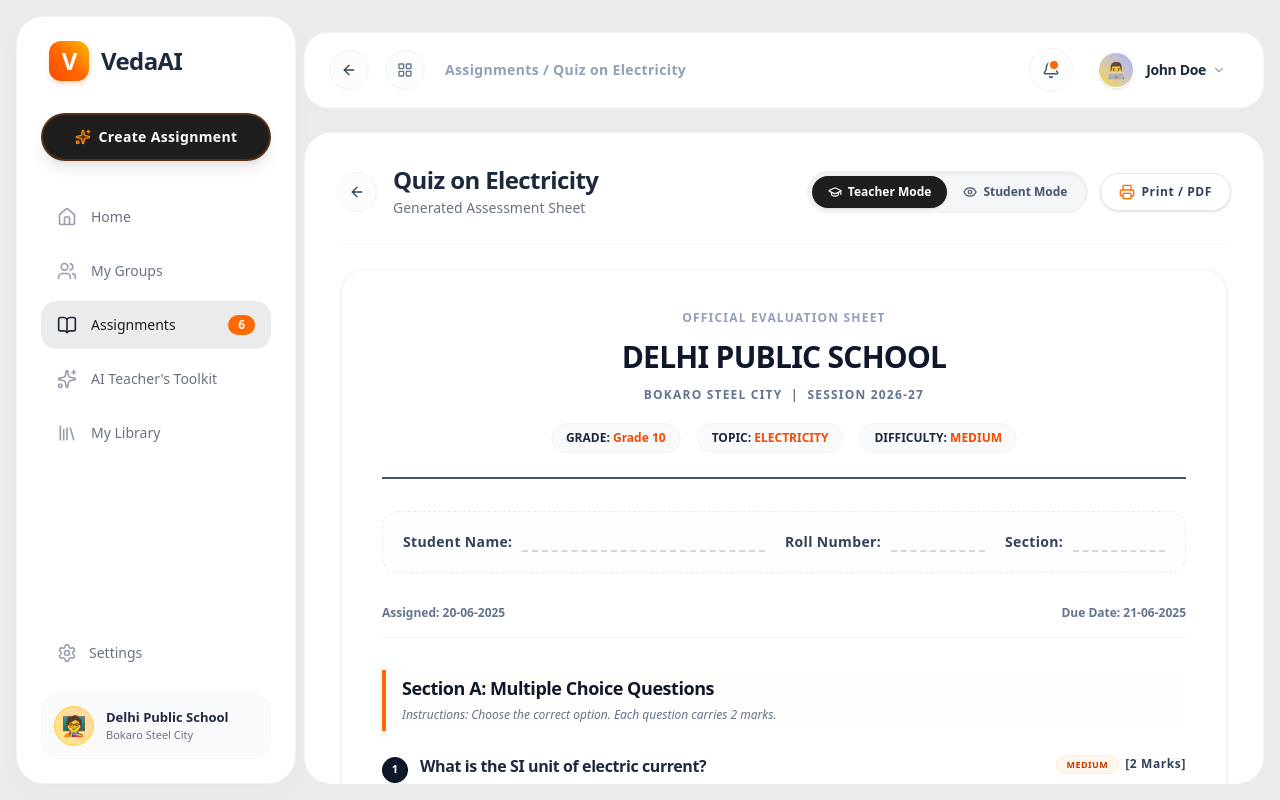
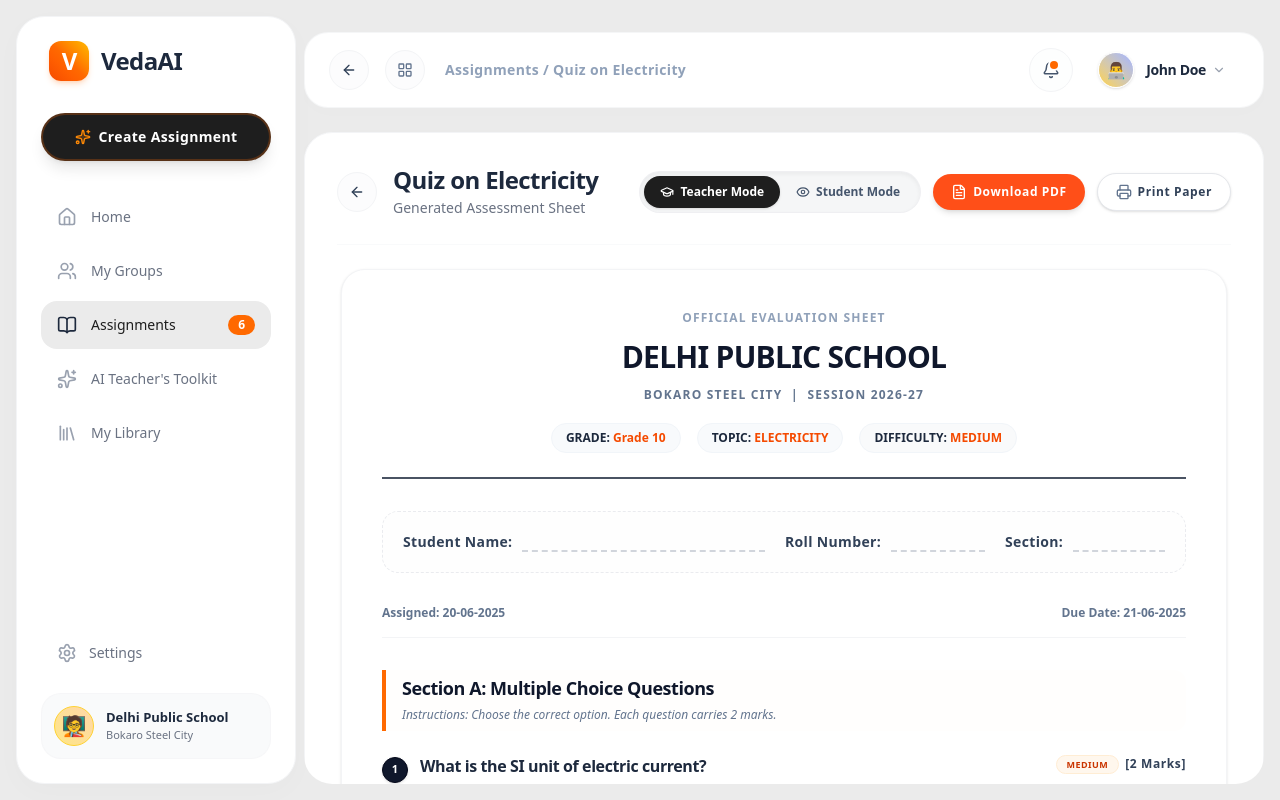
Before and after one commit to sudeepkulal/vedaai-assessment-creator, a Next.js app in the folder frontend/: page /assignments/1 in a window 1280 px wide. Built offline with nearby package versions, Linux system fonts and the light colour scheme; no server answers.

Commit message:
Added PDF download option

```diff
--- a/frontend/package.json
+++ b/frontend/package.json
@@ -11,6 +11,8 @@
   "dependencies": {
     "@hookform/resolvers": "^5.4.0",
     "@reduxjs/toolkit": "^2.12.0",
+    "html2canvas": "^1.4.1",
+    "jspdf": "^4.2.1",
     "lucide-react": "^1.16.0",
     "next": "16.2.6",
     "react": "19.2.4",
--- a/frontend/src/app/assignments/[id]/page.tsx
+++ b/frontend/src/app/assignments/[id]/page.tsx
@@ -6,13 +6,9 @@ import { useAppSelector } from '@/hooks/redux';
 import Header from '@/components/header';
 import {
   ArrowLeft,
-  Calendar,
   Printer,
   Eye,
   GraduationCap,
-  Check,
-  Award,
-  AlertCircle,
   FileText
 } from 'lucide-react';
 
@@ -28,6 +24,7 @@ export default function AssignmentDetailPage() {
 
   // Toggle state: 'teacher' (reveals answers and rubrics) vs 'student' (hides keys for student/print view)
   const [viewMode, setViewMode] = useState<'teacher' | 'student'>('teacher');
+  const [isDownloadingPDF, setIsDownloadingPDF] = useState(false);
 
   if (!assignment) {
     return (
@@ -86,6 +83,69 @@ export default function AssignmentDetailPage() {
 
   const handlePrint = () => {
     window.print();
+  };
+
+  const handleDownloadPDF = async () => {
+    setIsDownloadingPDF(true);
+    try {
+      // Dynamic imports to prevent SSR compiler issues in Next.js
+      const html2canvas = (await import('html2canvas')).default;
+      const jsPDF = (await import('jspdf')).jsPDF;
+
+      const element = document.getElementById('exam-paper-sheet');
+      if (!element) return;
+
+      // Save original styles temporarily
+      const originalBorderRadius = element.style.borderRadius;
+      const originalShadow = element.style.boxShadow;
+      const originalBorder = element.style.border;
+
+      // Force standardized sharp borders for PDF canvas capture
+      element.style.borderRadius = '0px';
+      element.style.boxShadow = 'none';
+      element.style.border = 'none';
+
+      // Capture at double scale for crystal clear, high-resolution text
+      const canvas = await html2canvas(element, {
+        scale: 2,
+        useCORS: true,
+        logging: false,
+        backgroundColor: '#ffffff',
+      });
+
+      // Restore original container styles for browser display
+      element.style.borderRadius = originalBorderRadius;
+      element.style.boxShadow = originalShadow;
+      element.style.border = originalBorder;
+
+      const imgData = canvas.toDataURL('image/png');
+      const pdf = new jsPDF('p', 'mm', 'a4');
+
+      const imgWidth = 210; // A4 width in mm
+      const pageHeight = 297; // A4 height in mm
+      const imgHeight = (canvas.height * imgWidth) / canvas.width;
+      let heightLeft = imgHeight;
+      let position = 0;
+
+      // Add Page 1
+      pdf.addImage(imgData, 'PNG', 0, position, imgWidth, imgHeight);
+      heightLeft -= pageHeight;
+
+      // Loop and split sections beautifully across new pages
+      while (heightLeft > 0) {
+        position = heightLeft - imgHeight;
+        pdf.addPage();
+        pdf.addImage(imgData, 'PNG', 0, position, imgWidth, imgHeight);
+        heightLeft -= pageHeight;
+      }
+
+      const filename = `${assignment.title.toLowerCase().replace(/[^a-z0-9]/g, '_')}_assessment.pdf`;
+      pdf.save(filename);
+    } catch (error) {
+      console.error('[PDF Generation Error]: Failed to create document:', error);
+    } finally {
+      setIsDownloadingPDF(false);
+    }
   };
 
   return (
@@ -193,13 +253,23 @@ export default function AssignmentDetailPage() {
               </button>
             </div>
 
+            {/* Export PDF Button */}
+            <button
+              onClick={handleDownloadPDF}
+              disabled={isDownloadingPDF}
+              className="px-4.5 py-2.5 rounded-full bg-[#FF4F18] hover:bg-orange-600 disabled:bg-orange-400 text-white text-xs font-bold tracking-wider flex items-center gap-1.5 shadow-md hover:shadow-lg transition-all cursor-pointer"
+            >
+              <FileText className="w-4 h-4" />
+              <span>Download PDF</span>
+            </button>
+
             {/* Print Action */}
             <button
               onClick={handlePrint}
               className="px-4.5 py-2.5 rounded-full border border-gray-200 hover:border-gray-300 bg-white hover:bg-gray-50 text-slate-700 text-xs font-bold tracking-wider flex items-center gap-1.5 shadow-sm transition-all cursor-pointer"
             >
-              <Printer className="w-4 h-4 text-orange-500" />
-              <span>Print / PDF</span>
+              <Printer className="w-4 h-4 text-slate-500" />
+              <span>Print Paper</span>
             </button>
           </div>
         </div>
@@ -230,8 +300,10 @@ export default function AssignmentDetailPage() {
             </div>
           ) : (
             /* Actual Printable Exam Page Paper */
-            <div className="bg-white border border-gray-100 shadow-sm rounded-3xl p-6 md:p-10 flex flex-col gap-8 max-w-4xl mx-auto w-full select-text print-paper-sheet">
-
+            <div
+              id="exam-paper-sheet"
+              className="bg-white border border-gray-100 shadow-sm rounded-3xl p-6 md:p-10 flex flex-col gap-8 max-w-4xl mx-auto w-full select-text print-paper-sheet"
+            >
               {/* Official Academic Paper Header */}
               <div className="flex flex-col items-center text-center pb-6 border-b-2 border-slate-800/80 gap-3 select-none print-header-divider">
                 <span className="text-xs font-black tracking-widest text-slate-400 uppercase">OFFICIAL EVALUATION SHEET</span>
@@ -418,6 +490,22 @@ export default function AssignmentDetailPage() {
         {/* Floating gradient fading overlay */}
         <div className="absolute bottom-0 left-0 right-0 h-12 bg-gradient-to-t from-white to-transparent pointer-events-none z-10 no-print"></div>
       </div>
+
+      {/* Floating Glassmorphic PDF Download Progress Loader */}
+      {isDownloadingPDF && (
+        <div className="fixed inset-0 bg-slate-900/40 backdrop-blur-md flex flex-col items-center justify-center z-50 animate-in fade-in duration-300">
+          <div className="bg-white p-8 rounded-[32px] border border-gray-100 shadow-2xl flex flex-col items-center gap-4 max-w-xs text-center select-none animate-in scale-in duration-200">
+            <div className="relative w-16 h-16 bg-orange-50 rounded-full flex items-center justify-center">
+              <span className="text-2xl animate-bounce">📄</span>
+              <span className="absolute inset-0 rounded-full border-4 border-orange-500 border-t-transparent animate-spin"></span>
+            </div>
+            <h3 className="text-lg font-black text-slate-800 tracking-tight leading-none mt-2">Exporting PDF</h3>
+            <p className="text-xs text-gray-500 font-semibold leading-relaxed px-2">
+              VedaAI is rendering high-resolution exam sheets, structuring question pages, and formatting font layout. Almost ready.
+            </p>
+          </div>
+        </div>
+      )}
     </div>
   );
 }
```
Also changed, not shown: 1 other file (tests, documents, lock files or other folders).
